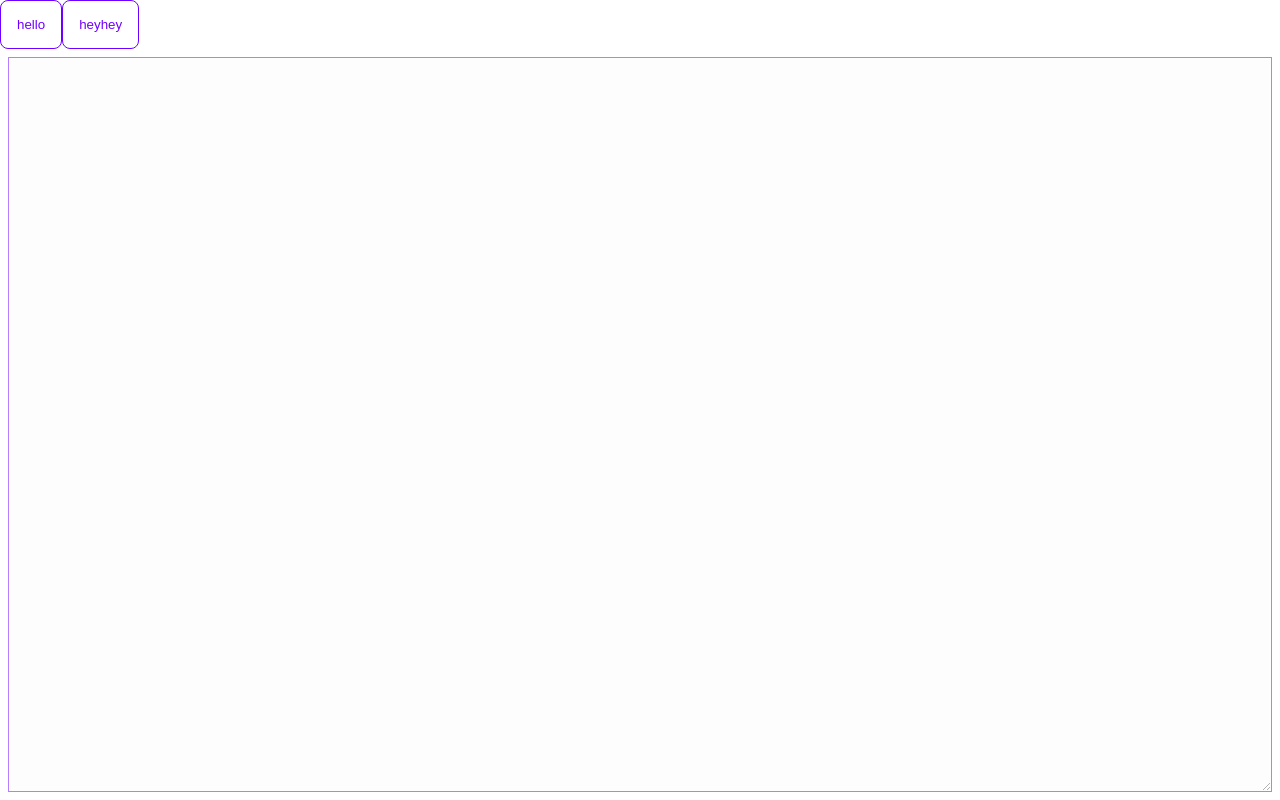
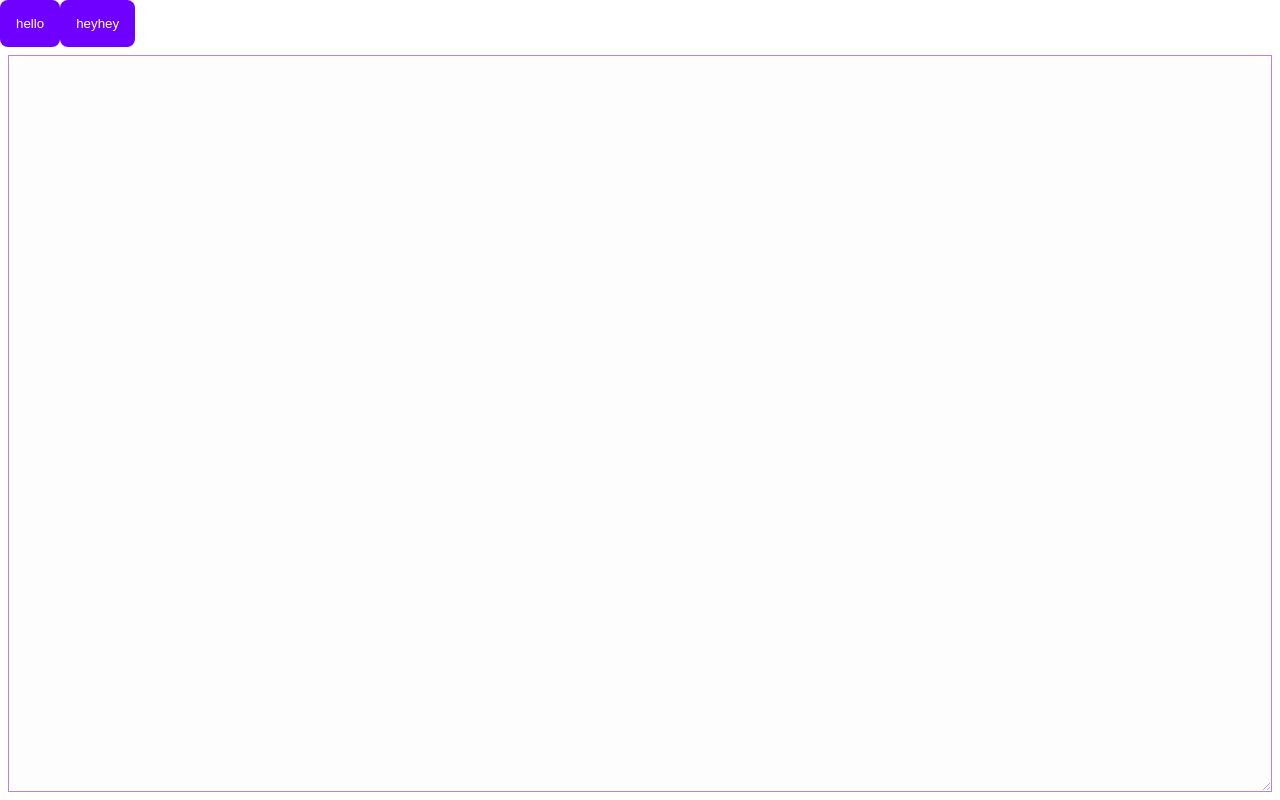
Before and after one commit to appostolov/ai-client-typescript-react, a React (Vite) app in the folder frontend/: page / in a window 1280 px wide. Built offline with nearby package versions, Linux system fonts and the light colour scheme.

Commit message:
Fixed Child components setJSX to pass DOM ref

```diff
--- a/frontend/src/components/Button.tsx
+++ b/frontend/src/components/Button.tsx
@@ -4,12 +4,13 @@ import Base from "../components/Base"
 export default class Button extends Base{
     declare text: string | undefined
     declare onClick: Function | undefined
-    declare type: string
+    public type: string = COMP.BUTTON.TYPE.SOLID
     public states: string[] = [ "disabled", "type" ]
 
     public setJSX(){
       return (
         <button
+          ref={this.domRef}
           className={ this.getButtonCss() }
           onClick= {this?.onClick?.bind( this ) }
           disabled={ this.state.disabled.value }>
--- a/frontend/src/components/Textarea.tsx
+++ b/frontend/src/components/Textarea.tsx
@@ -10,6 +10,7 @@ export default class Textarea extends Base{
     public setJSX(){
       return (
         <textarea
+          ref={this.domRef}
           className={ this.getTextareaCss() }
           onChange= {this?.onChange?.bind( this ) }
           onInput= {this?.onInput?.bind( this ) }
```
